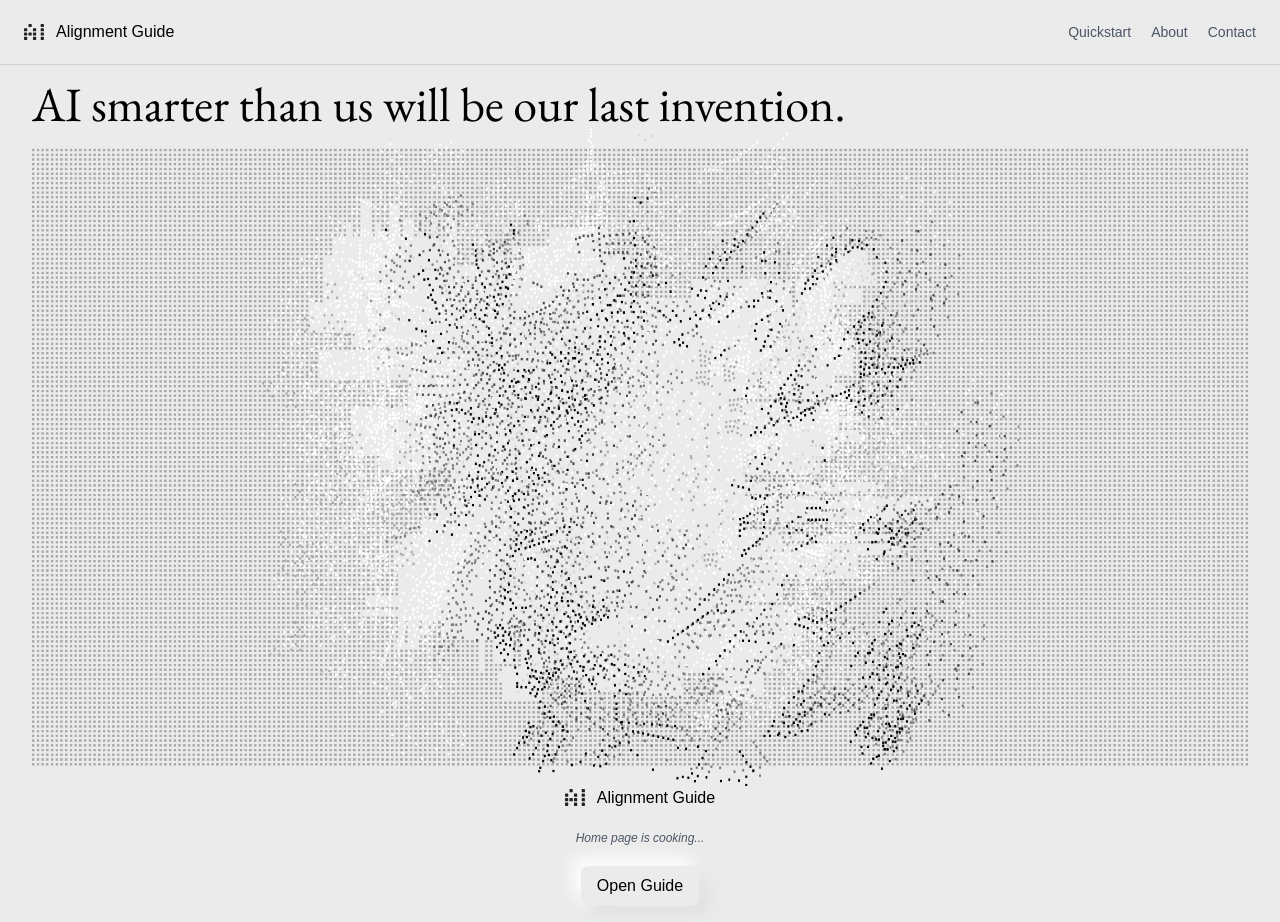
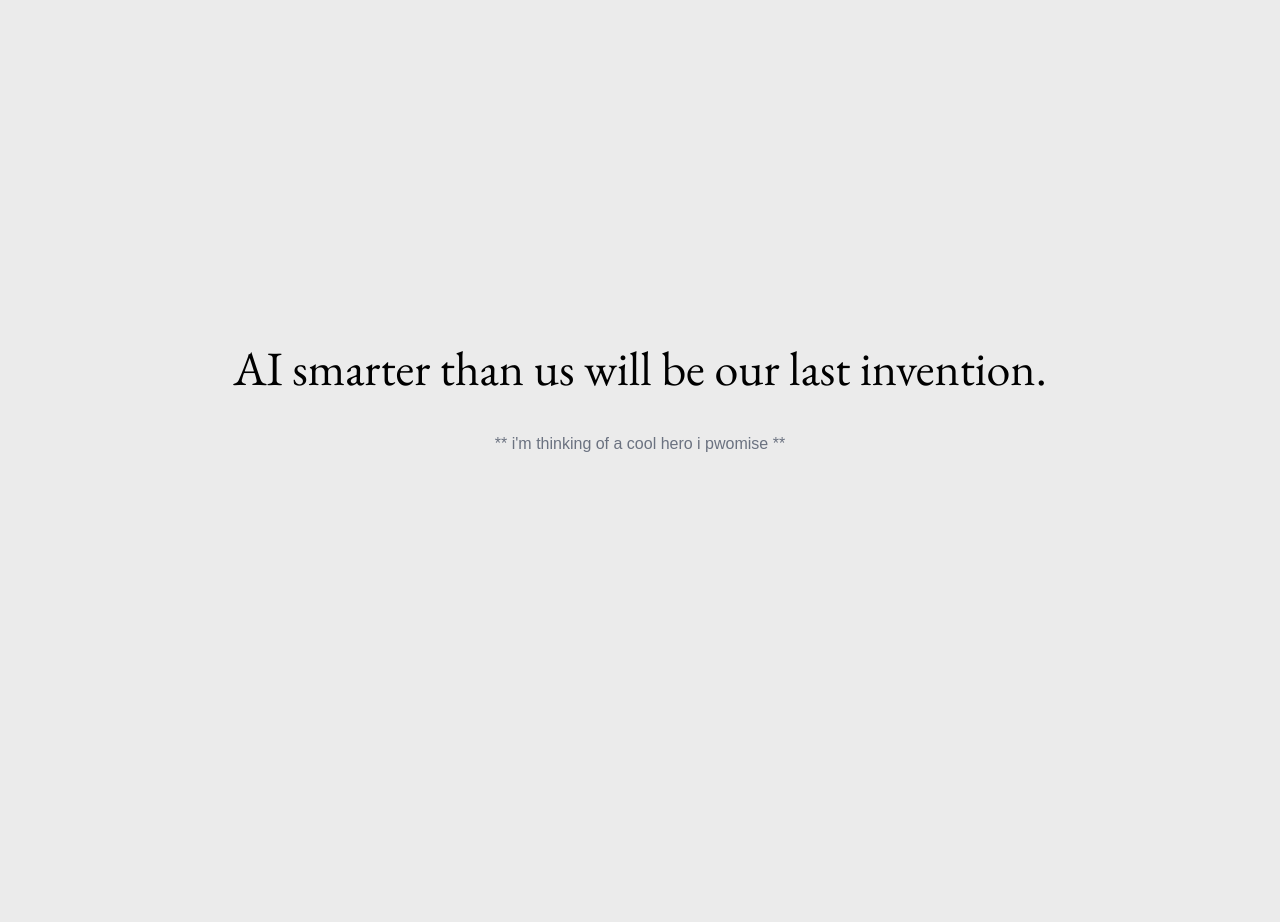
Before and after one commit to masonwang025/alignment-guide, a Next.js app: page / in a window 1280 px wide. After the commit the page ends 800 px from the top, so only its background shows below. Built offline with nearby package versions, Linux system fonts and the light colour scheme.

Commit message:
pasted in my old home page bleuehguhegiwru

```diff
--- a/package.json
+++ b/package.json
@@ -24,6 +24,7 @@
     "class-variance-authority": "^0.7.0",
     "classnames": "^2.5.1",
     "clsx": "^2.1.1",
+    "framer-motion": "^11.2.10",
     "lucide-react": "^0.383.0",
     "next": "^13.0.6",
     "nextra": "latest",
--- /dev/null
+++ b/src/components/home/Section.tsx
@@ -0,0 +1,13 @@
+import React from 'react';
+import { motion } from 'framer-motion';
+
+const Section = ({ id, children, className, fullWidth }: { id: string; children: React.ReactNode; className?: string; fullWidth?: boolean }) => {
+    const px = fullWidth ? 'px-0' : 'lg:px-24 md:px-16 sm:px-12 px-10';
+    return (
+        <motion.section id={id} className={`snap-start ${className} flex flex-col vertical center-v w-screen h-screen ${px} py-10`}>
+            {children}
+        </motion.section>
+    );
+};
+
+export default Section;
--- a/src/pages/index.tsx
+++ b/src/pages/index.tsx
@@ -1,27 +1,72 @@
 import React from 'react';
 import Image from 'next/image';
 import Link from 'next/link';
+import { motion } from 'framer-motion';
 import Logo from '../components/global/Logo';
+import Section from '../components/home/Section';
+import Cursor from '../components/global/Cursor';
 import Header from '../components/home/Header';
+import separator from '../assets/separator.svg';
+import spring from '../assets/home/spring.png';
 import graphic from '../assets/magnificent-grants-image.png';
+import ChevronDown from '../assets/icons/chevron-down.svg';
 
 export default function Index() {
     return (
-        <div className='flex flex-col w-screen h-screen'>
-            <Header />
-            <div className='px-8 py-4'>
-                <h1 className='font-serif text-5xl'>AI smarter than us will be our last invention.</h1>
-                <Image src={graphic} alt='AI' width={0} height={0} sizes='100vw' />
+        <div className='custom-cursor'>
+            <Cursor />
+            <div className='snap-y snap-mandatory overflow-y-scroll w-screen h-screen scroll-smooth'>
+                <Section id='1' fullWidth>
+                    <h1 className='font-serif lg:text-5xl text-4xl text-center'>AI smarter than us will be our last invention.</h1>
+                    <p className='text-center pt-10 text-gray-500'>** i'm thinking of a cool hero i pwomise **</p>
+                    {/* <motion.svg width='100%' height='auto' viewBox='0 0 1317 616' fill='none' xmlns='http://www.w3.org/2000/svg' preserveAspectRatio='xMidYMid meet' className='absolute top-0 w-full'>
+                    <motion.path
+                        d='M0 579.112C46.8645 579.112 84.8557 595.628 84.8557 616C84.8557 570.286 157.061 533.228 246.131 533.228C335.201 533.228 407.407 570.286 407.407 616C407.407 541.964 490.276 481.945 592.501 481.945C694.726 481.945 777.596 541.964 777.596 616C777.596 485.318 861.576 399.38 965.171 399.38C1068.77 399.38 1152.75 485.318 1152.75 616C1152.75 289.047 1226.29 1 1317 1'
+                        stroke='#222222'
+                        strokeWidth='1'
+                        initial={{ pathLength: 0 }}
+                        animate={{ pathLength: 1 }}
+                        transition={{ duration: 3, ease: 'easeInOut' }}
+                    />
+                </motion.svg> */}
+                    {/* <Image src={graphic} alt='graphic' width={0} height={0} sizes='100vw' className='flex py-5' /> */}
+                </Section>
+                <Section id='2' className='justify-between vertical center-h'>
+                    <div />
+                    <div className='flex flex-col vertical center-h space-y-10'>
+                        <h1 className='font-serif lg:text-3xl text-2xl'>
+                            As AI nears and surpasses human-level intelligence, the fate of our species will depend on its actions. So we must figure out how to align it with humanity’s goals.
+                        </h1>
+                        <Image src={separator} alt='seperator' width={20} height={20} />
+                        <h1 className='font-serif lg:text-3xl text-2xl text-center'>Most people don’t know what AI alignment is, why it’s important, or what you can do to contribute.</h1>
+                    </div>
+
+                    <a href='#3' className='flex flex-col vertical center-h'>
+                        <p className='text-lg pb-5 text-center'>Here's a guide to get started</p>
+                        <motion.div animate={{ y: [0, -5, 0] }} transition={{ repeat: Infinity, repeatType: 'loop', duration: 1 }} className='z-1'>
+                            <Image src={ChevronDown} alt='chevron-down' width={30} height={30} />
+                        </motion.div>
+                    </a>
+                </Section>
+                <Section id='3'>
+                    <h1 className='font-serif text-5xl pb-5 text-center'>Blah blah</h1>
                     <div className='flex flex-col items-center justify-center space-y-5'>
-                    <Logo />
-                    <p className='text-xs text-gray-600 italic'>Home page is cooking...</p>
                         <Link href='/quickstart'>
                             <p className='bg-background text-black py-2 px-4 rounded-lg shadow-[0.625rem_0.625rem_0.875rem_0_rgb(225,226,228),-0.5rem_-0.5rem_1.125rem_0_rgb(255,255,255)] transition-shadow duration-200 hover:shadow-[inset_0.2rem_0.2rem_0.5rem_rgb(225,226,228),inset_-0.2rem_-0.2rem_0.5rem_rgb(255,255,255)]'>
                                 Open Guide
                             </p>
                         </Link>
                     </div>
+                </Section>
             </div>
+            <style jsx global>{`
+                .custom-cursor {
+                    cursor: none;
+                }
+                html {
+                    scroll-behavior: smooth;
+                }
+            `}</style>
         </div>
     );
 }
```
Also changed, not shown: 1 other file (tests, documents, lock files or other folders). Lines whose indentation alone changed are shown as unchanged.
